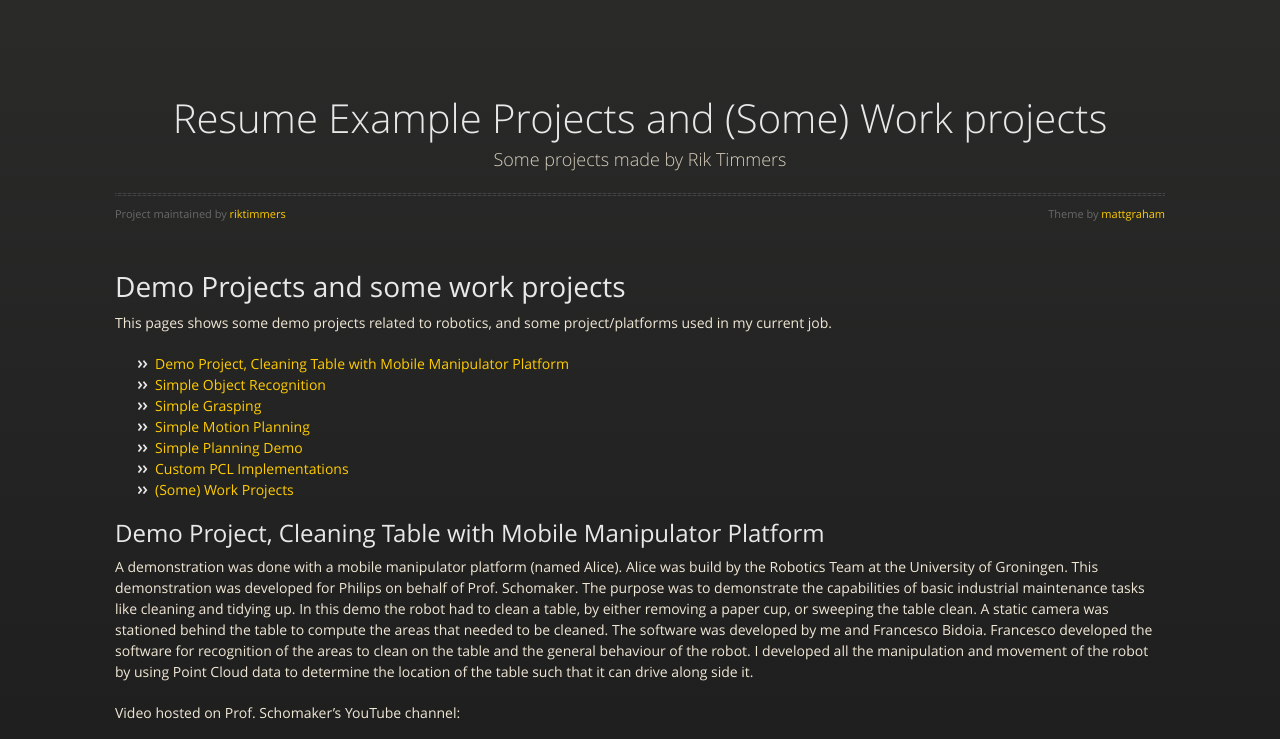
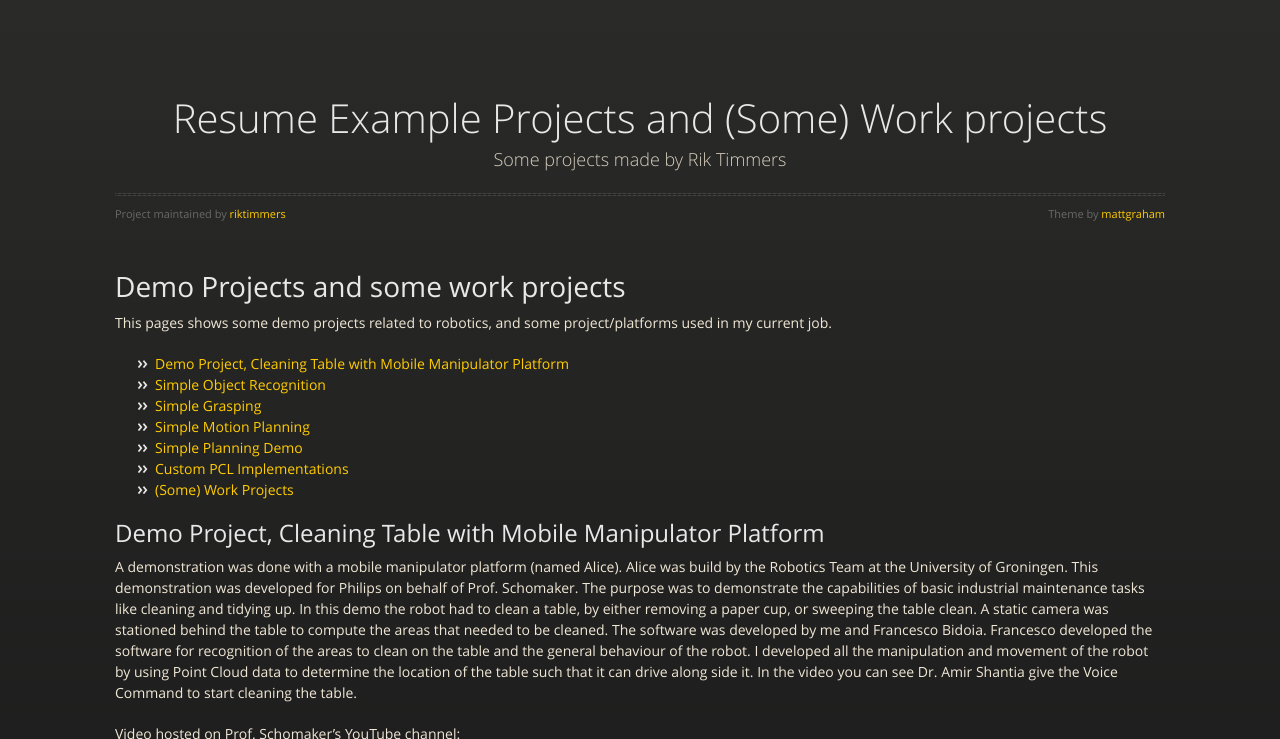
Before and after one commit to riktimmers/riktimmers.github.io, a Jekyll site: the page built from index.md, in a window 1280 px wide and 900 px high, cut to the strip 0-739 px from the top of the window. Built offline with Jekyll 4.4.1, drawn with Linux system fonts in a browser that asks for light colours; our own code applies the rules of GitHub Pages for plain Markdown files.

Commit message:
Fix: Update message for start video

```diff
--- a/index.md
+++ b/index.md
@@ -20,6 +20,7 @@ This pages shows some demo projects related to robotics, and some project/platfo
 
 A demonstration was done with a mobile manipulator platform (named Alice). Alice was build by the Robotics Team at the University of Groningen. This demonstration was developed for Philips on behalf of Prof. Schomaker. The purpose was to demonstrate the capabilities of basic industrial maintenance tasks like cleaning and tidying up. In this demo the robot had to clean a table, by either removing a paper cup, or sweeping the table clean. A static camera was stationed behind the table to compute the areas that needed to be cleaned.
 The software was developed by me and Francesco Bidoia. Francesco developed the software for recognition of the areas to clean on the table and the general behaviour of the robot. I developed all the manipulation and movement of the robot by using Point Cloud data to determine the location of the table such that it can drive along side it.
+In the video you can see Dr. Amir Shantia give the Voice Command to start cleaning the table.
 
 Video hosted on Prof. Schomaker's YouTube channel:
 
```
